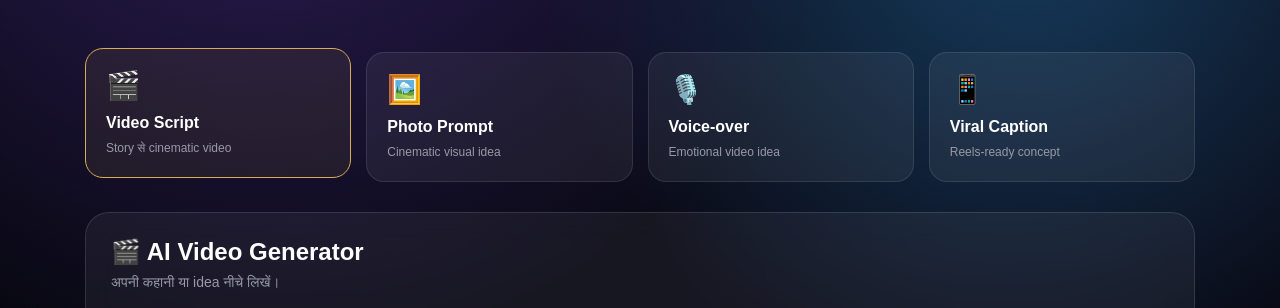
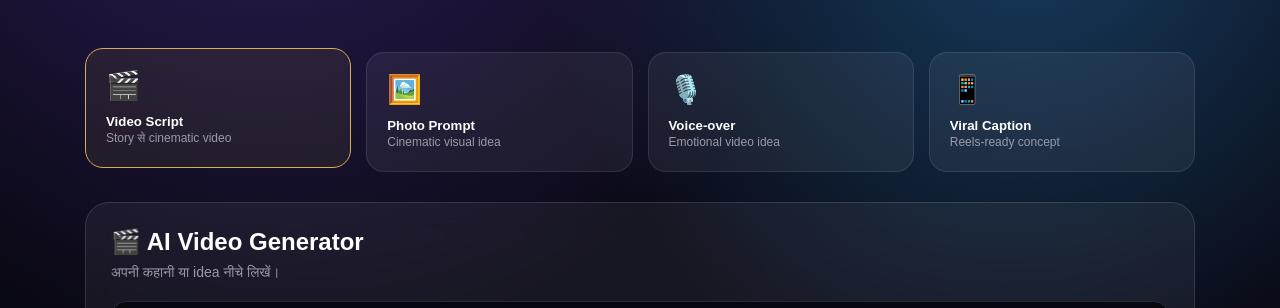
Before and after one commit to hariomshakya9232-debug/Luna-cinematic, a plain HTML site: page index.html in a window 1280 px wide. Shown: the part 413-721 px from the top of the page. Drawn offline with Linux system fonts and the light colour scheme.

Commit message:
index.html

```diff
--- a/index.html
+++ b/index.html
@@ -42,7 +42,7 @@ footer{text-align:center;color:#777;padding:45px 20px 25px;font-size:13px}
 <body>
 <header>
   <div class="logo">Luna <span>AI Studio</span></div>
-  <div class="credits">⚡ Credits: <b id="credits">3</b></div>
+  <div class="credits">⚡ Credits: <b id="credits">5</b></div>
 </header>
 
 <section class="hero">
@@ -53,10 +53,10 @@ footer{text-align:center;color:#777;padding:45px 20px 25px;font-size:13px}
 
 <div class="container">
   <div class="tools">
-    <div class="tool active" onclick="selectTool('script',this)"><div class="tool-icon">🎬</div><h3>Video Script</h3><p>Story से cinematic video</p></div>
-    <div class="tool" onclick="selectTool('prompt',this)"><div class="tool-icon">🖼️</div><h3>Photo Prompt</h3><p>Cinematic visual idea</p></div>
-    <div class="tool" onclick="selectTool('voice',this)"><div class="tool-icon">🎙️</div><h3>Voice-over</h3><p>Emotional video idea</p></div>
-    <div class="tool" onclick="selectTool('caption',this)"><div class="tool-icon">📱</div><h3>Viral Caption</h3><p>Reels-ready concept</p></div>
+    <div class="tool active" onclick="selectTool('script',this)"><div class="tool-icon">🎬</div><h5>Video Script</h5><p>Story से cinematic video</p></div>
+    <div class="tool" onclick="selectTool('prompt',this)"><div class="tool-icon">🖼️</div><h5>Photo Prompt</h5><p>Cinematic visual idea</p></div>
+    <div class="tool" onclick="selectTool('voice',this)"><div class="tool-icon">🎙️</div><h5>Voice-over</h5><p>Emotional video idea</p></div>
+    <div class="tool" onclick="selectTool('caption',this)"><div class="tool-icon">📱</div><h5>Viral Caption</h5><p>Reels-ready concept</p></div>
   </div>
 
   <section class="workspace">
```
